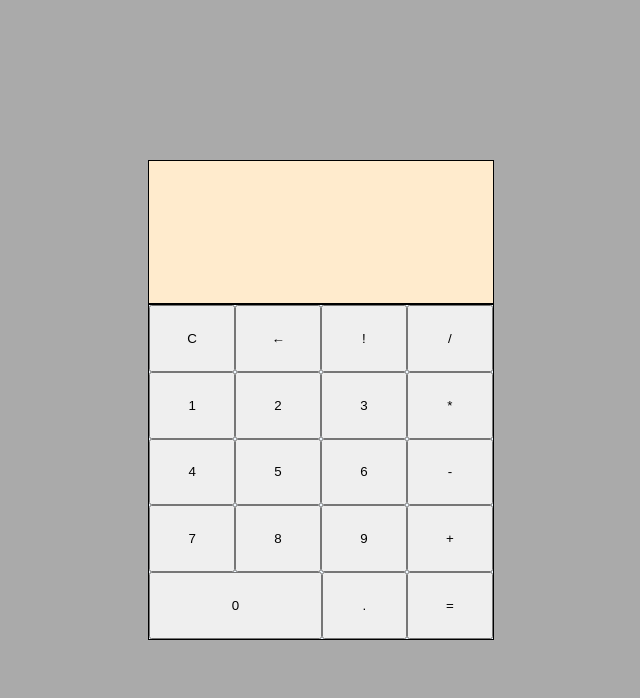
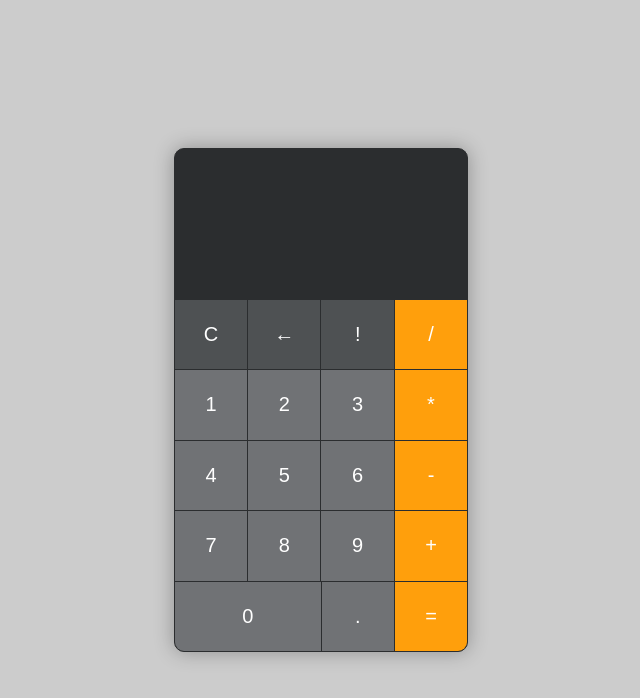
Before and after one commit to SamuelFVG/calculator, a plain HTML site: page index.html in a window 1280 px wide. Shown: the whole page, without its empty margins (319-959 px from the left). Drawn offline with Linux system fonts and the light colour scheme.

Commit message:
Added styles to the calculator

```diff
--- a/scripts/script.js
+++ b/scripts/script.js
@@ -4,7 +4,7 @@ const mainContainer = document.getElementById('main-button-container');
     Add keyboard functionality
 */
 
-
+const orangeOptions = ['/', '*', '-', '+', '='];
 const options =  [
     ['C', '←', '!', '/'],
     ['1',  '2', '3', '*'],
@@ -23,11 +23,14 @@ options.forEach(line => {
         btn.classList.add('calculator-button');
         btn.textContent = option;
         horizontalContainer.appendChild(btn);
+        if (!isNaN(option) || option == '.') btn.classList.add('number-button');
+        else if (orangeOptions.includes(option)) btn.classList.add('orange-button');
+        else btn.classList.add('grayer-button')
 
         btn.addEventListener('click', event => getInput(event.target.textContent));
     });
 
-    if (line.length == 3) horizontalContainer.firstChild.style.minWidth = '50.2%'; // used to make the '0' button get 50% of the space
+    if (line.length == 3) horizontalContainer.firstChild.style.minWidth = '49.9%'; // used to make the '0' button get 50% of the space
 });
 
 let previousUserBtn = '+';
--- a/styles/style.css
+++ b/styles/style.css
@@ -10,39 +10,61 @@ body{
     display: flex;
     justify-content: center;
     align-items: center;
-    background-color: #aaaaaa;
+    background-color: #cccccc;
 }
 
 main{
     display: flex;
     flex-direction: column;
-
-    width: 27%;
-    height: 60%;
-    background-color: white;
+    overflow: hidden;
+    border-radius: 10px;
+    border: 1px solid #2b2d2f;
+    width: 23%;
+    height: 63%;
+    background-color: #2b2d2f;
+    box-shadow: 0 0 20px 0 rgba(0, 0, 0, 0.3);;
 }
 #input-box{
     height: 30%;
-    border: 1px solid black;
-    background-color: blanchedalmond;
+    background-color: #2b2d2f;
 
     display: flex;
     align-items: flex-end;
     justify-content: flex-end;
 }
+#display{
+    font-family: sans-serif;
+    color: white;
+    font-size: 1.6rem;
+    padding: 0 20px 20px 0;
+}
+
 #main-button-container{
     height: 70%;
-    border: 1px solid black;
-    background-color: aliceblue;
-
+    gap: 1px;
     display: flex;
     flex-direction: column;
+
 }
 .horizontal-container{
     flex: 1;
-
+    gap: 1px;
     display: flex
 }
 .horizontal-container > *{
     flex: 1;
 }
+button {
+    font-size: 1.25rem;
+    border: none;
+    color: white;
+}
+.number-button {
+    background-color: #707275;
+}
+.orange-button {
+    background-color: #ff9f0c;
+}
+.grayer-button {
+    background-color: #4e5153;
+}
```
